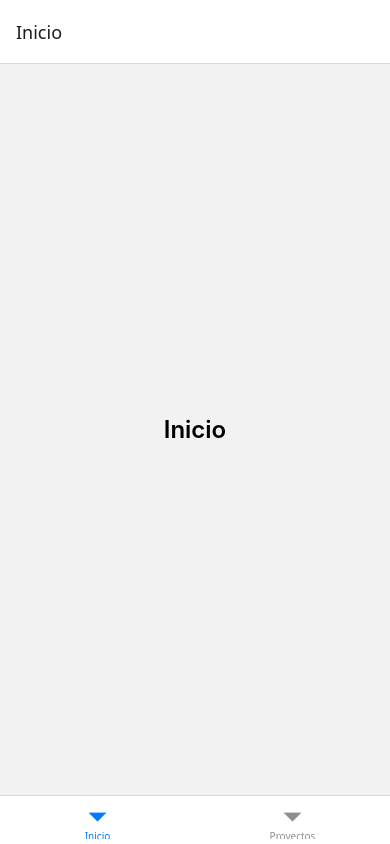
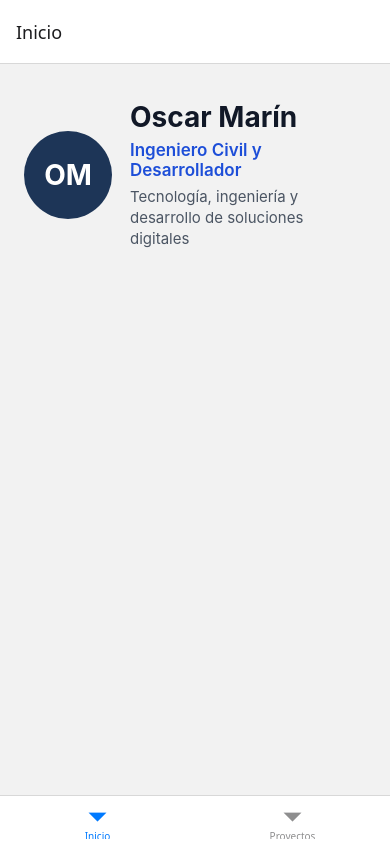
Before and after one commit to omarin0508/AppMovilesProy1OscarMarin, a React Native app: screen /HomeTab in a window 390 px wide. Built offline with nearby package versions, Linux system fonts and the light colour scheme.

Commit message:
feat: add profile header structure

```diff
--- /dev/null
+++ b/src/components/ProfileHeader.tsx
@@ -0,0 +1,71 @@
+import { StyleSheet, Text, View } from 'react-native';
+
+type ProfileHeaderProps = {
+  initials: string;
+  name: string;
+  professionalTitle: string;
+  subtitle: string;
+};
+
+export function ProfileHeader({
+  initials,
+  name,
+  professionalTitle,
+  subtitle,
+}: ProfileHeaderProps) {
+  return (
+    <View style={styles.container}>
+      <View style={styles.avatar} accessibilityRole="image">
+        <Text style={styles.avatarText}>{initials}</Text>
+      </View>
+      <View style={styles.textContainer}>
+        <Text style={styles.name}>{name}</Text>
+        <Text style={styles.professionalTitle}>{professionalTitle}</Text>
+        <Text style={styles.subtitle}>{subtitle}</Text>
+      </View>
+    </View>
+  );
+}
+
+const styles = StyleSheet.create({
+  container: {
+    width: '100%',
+    maxWidth: 560,
+    flexDirection: 'row',
+    alignItems: 'center',
+    gap: 18,
+  },
+  avatar: {
+    width: 88,
+    height: 88,
+    borderRadius: 44,
+    alignItems: 'center',
+    justifyContent: 'center',
+    backgroundColor: '#1D3557',
+  },
+  avatarText: {
+    color: '#FFFFFF',
+    fontSize: 28,
+    fontWeight: '700',
+  },
+  textContainer: {
+    flex: 1,
+    flexShrink: 1,
+    gap: 6,
+  },
+  name: {
+    color: '#111827',
+    fontSize: 28,
+    fontWeight: '700',
+  },
+  professionalTitle: {
+    color: '#1D4ED8',
+    fontSize: 17,
+    fontWeight: '600',
+  },
+  subtitle: {
+    color: '#4B5563',
+    fontSize: 15,
+    lineHeight: 21,
+  },
+});
--- a/src/screens/HomeScreen.tsx
+++ b/src/screens/HomeScreen.tsx
@@ -1,9 +1,16 @@
-import { StyleSheet, Text, View } from 'react-native';
+import { StyleSheet, View } from 'react-native';
+
+import { ProfileHeader } from '../components/ProfileHeader';
 
 export function HomeScreen() {
   return (
     <View style={styles.container}>
-      <Text style={styles.title}>Inicio</Text>
+      <ProfileHeader
+        initials="OM"
+        name="Oscar Marín"
+        professionalTitle="Ingeniero Civil y Desarrollador"
+        subtitle="Tecnología, ingeniería y desarrollo de soluciones digitales"
+      />
     </View>
   );
 }
@@ -11,12 +18,8 @@ export function HomeScreen() {
 const styles = StyleSheet.create({
   container: {
     flex: 1,
-    alignItems: 'center',
-    justifyContent: 'center',
-    padding: 24,
-  },
-  title: {
-    fontSize: 24,
-    fontWeight: '600',
+    justifyContent: 'flex-start',
+    paddingHorizontal: 24,
+    paddingTop: 36,
   },
 });
```
